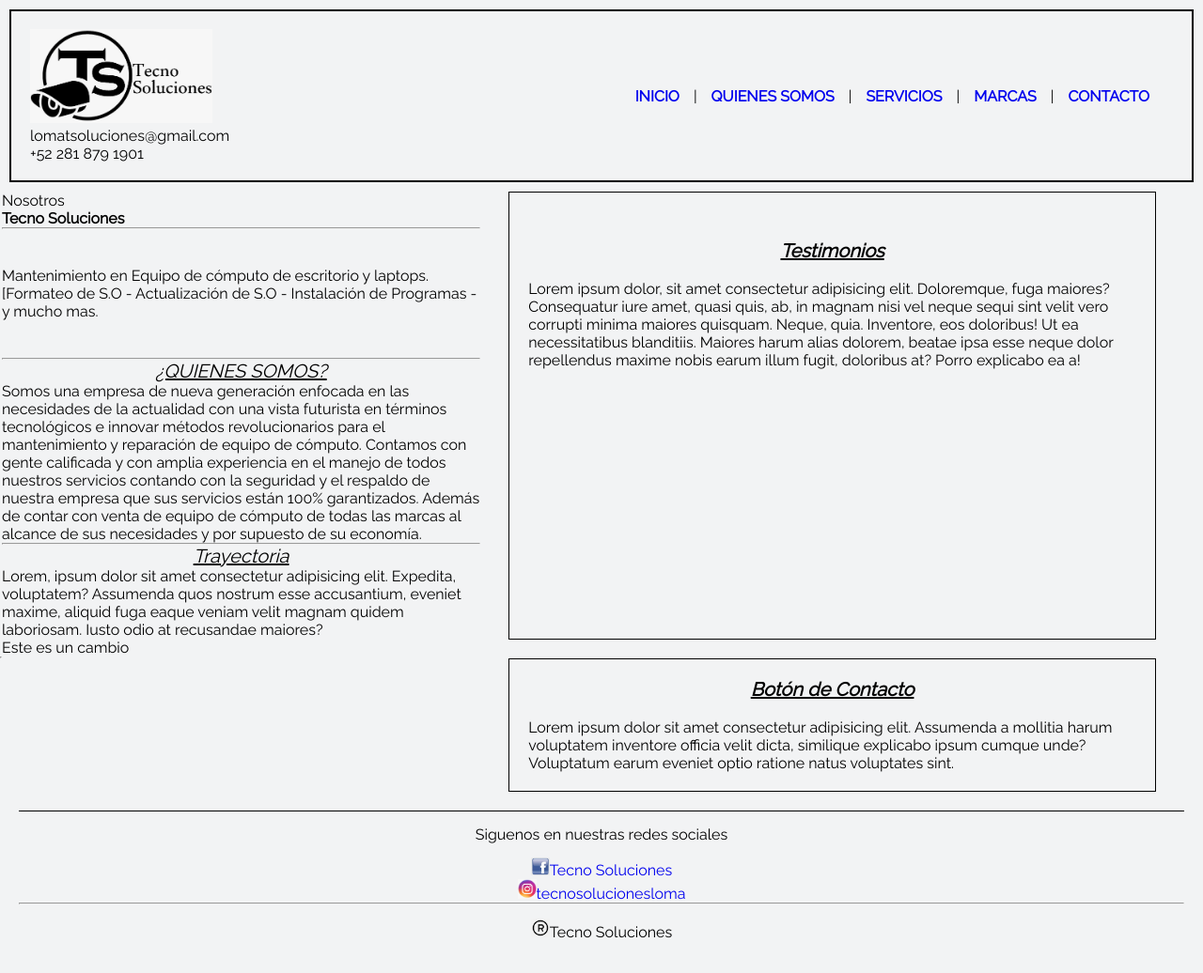
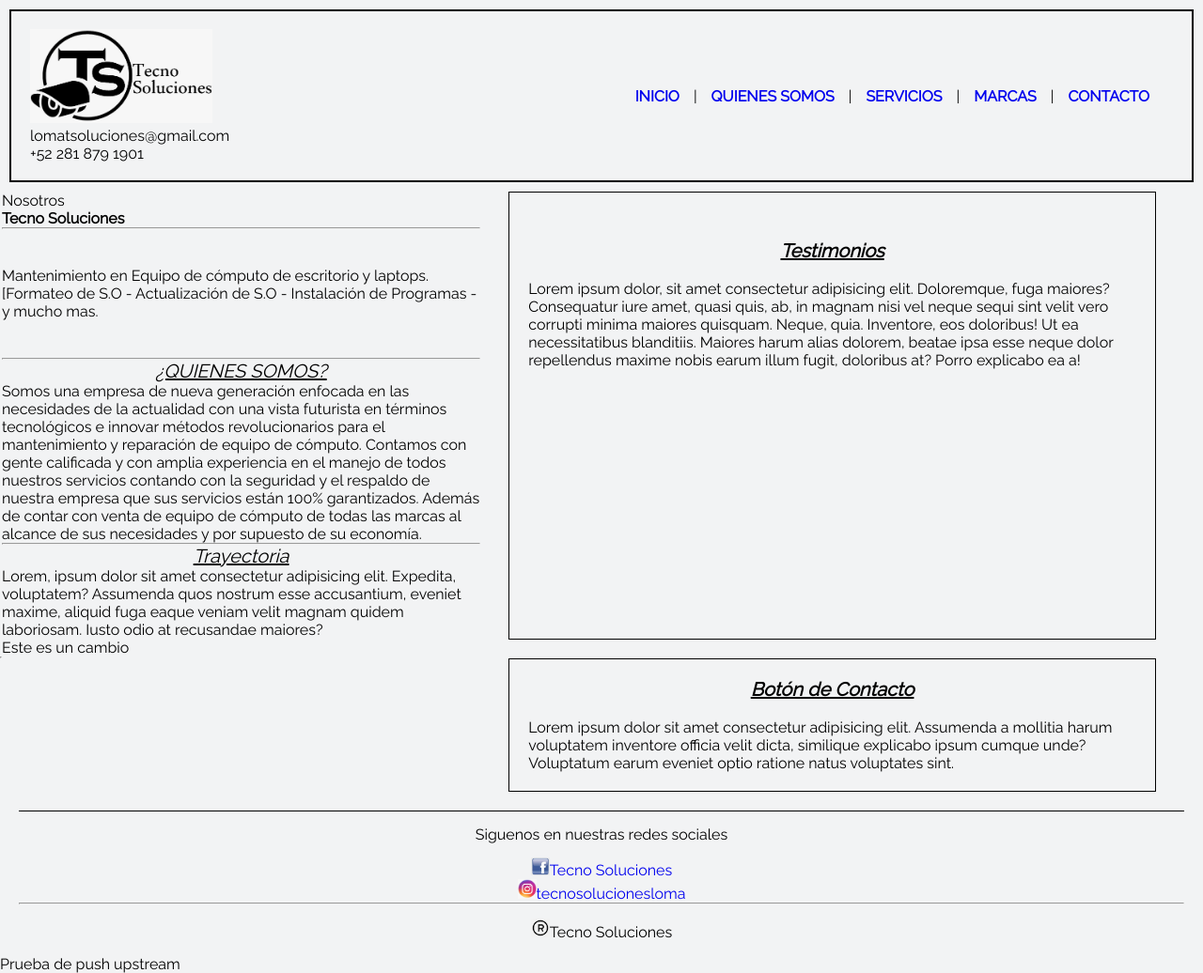
Before and after one commit to EmanuelRuiz18/cursoDesarrolloWeb, a plain HTML site: page index.html in a window 1280 px wide. Shown: the whole page at 94% size. Drawn offline with Linux system fonts and the light colour scheme.

Commit message:
Hacemos prueba de upstream, parrafo dentro de main index

```diff
--- a/index.html
+++ b/index.html
@@ -66,5 +66,6 @@
             <p><img src="./images/registro.png" alt="logoinstagram" width="20px">Tecno Soluciones</p>
         </footer>
     </div>
+    <p>Prueba de push upstream</p>
     </body>
     </html>
```
